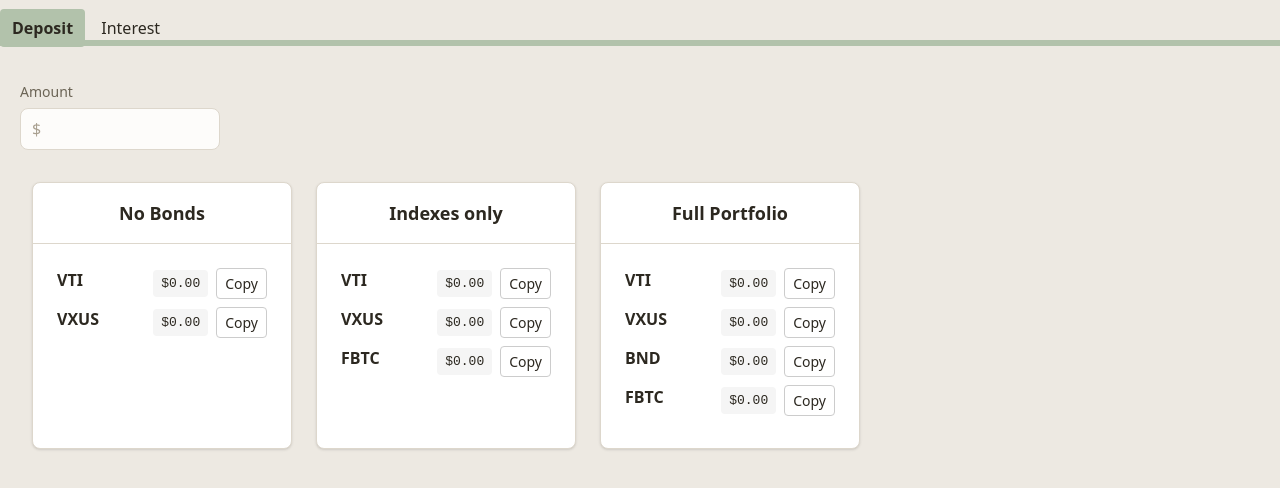
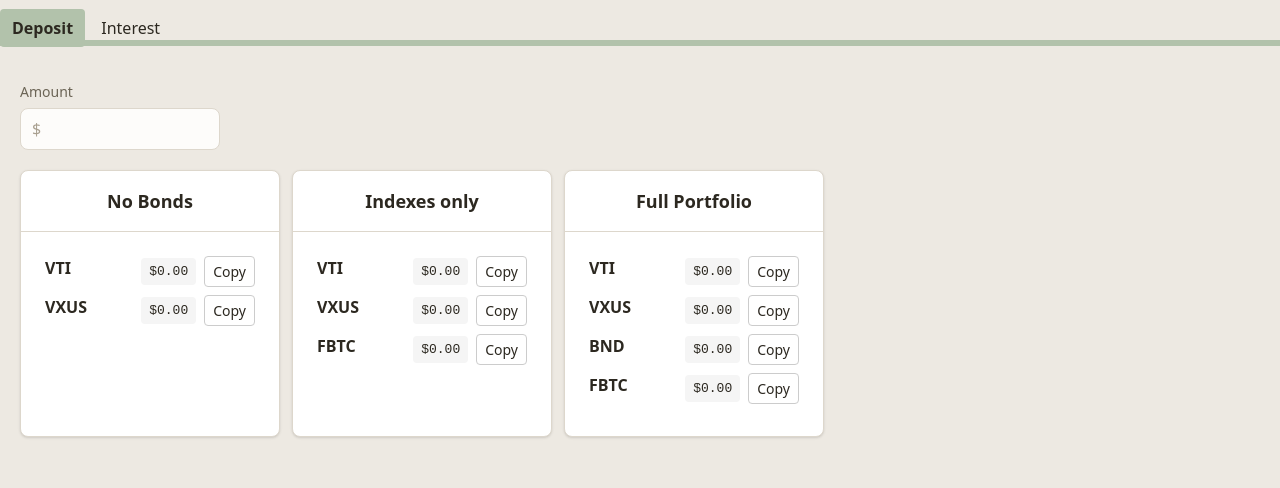
Before and after one commit to ctil/fibonance, a SvelteKit app: page /deposit in a window 1280 px wide. Shown: the top 488 px of the page. Built offline with nearby package versions, Linux system fonts and the light colour scheme.

Commit message:
Fix margins

```diff
--- a/src/routes/deposit/+page.svelte
+++ b/src/routes/deposit/+page.svelte
@@ -11,19 +11,19 @@
 
 <div class="flex">
     <DepositAllocation
-        class="w-[260px] m-3"
+        class="w-[260px] mr-3"
         title="No Bonds"
         config={NO_BONDS}
         depositCents={toDepositCents}
     />
     <DepositAllocation
-        class="w-[260px] m-3"
+        class="w-[260px] mr-3"
         title="Indexes only"
         config={INDEXES_ONLY}
         depositCents={toDepositCents}
     />
     <DepositAllocation
-        class="w-[260px] m-3"
+        class="w-[260px] mr-3"
         title="Full Portfolio"
         config={DEFAULT_CONFIG}
         depositCents={toDepositCents}
```
